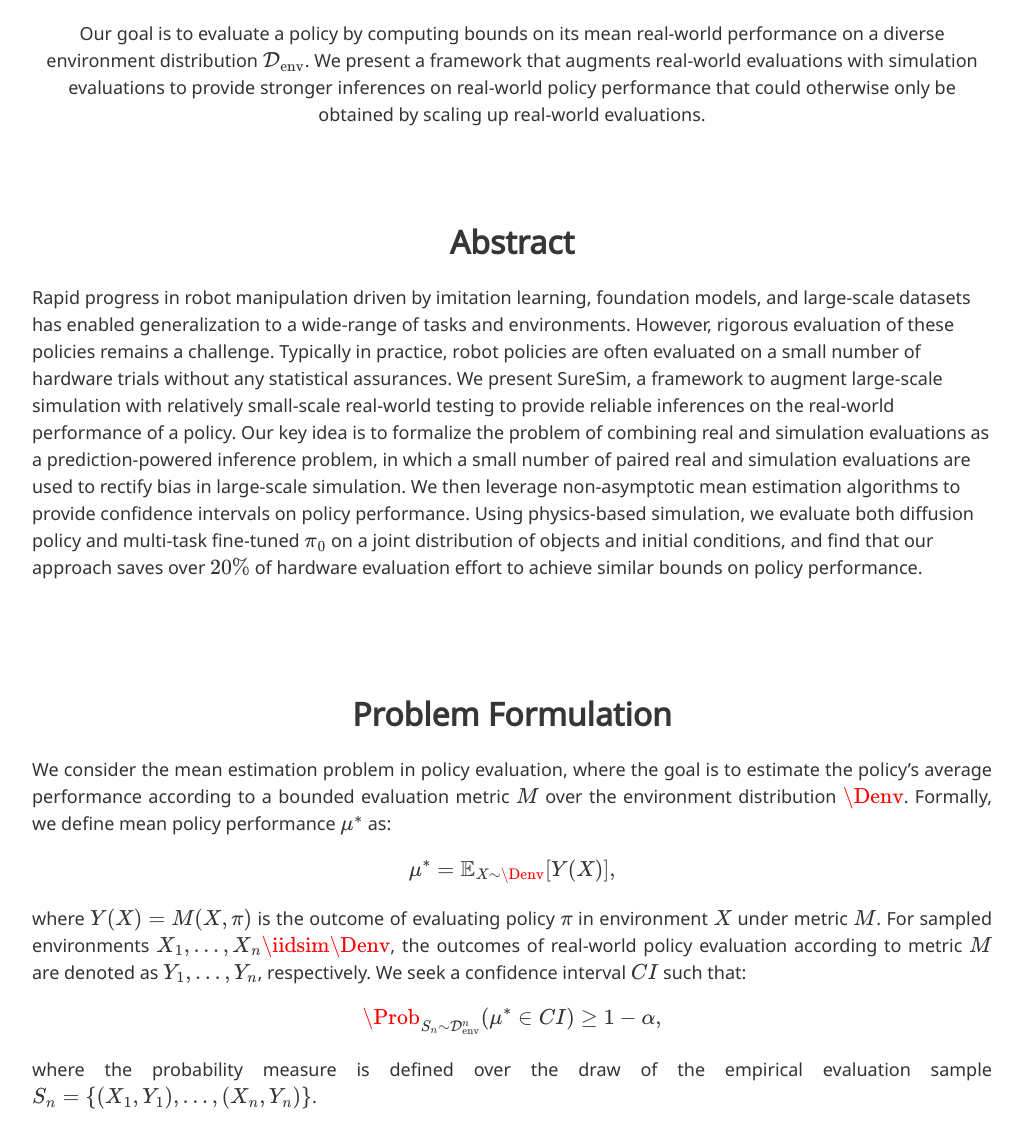
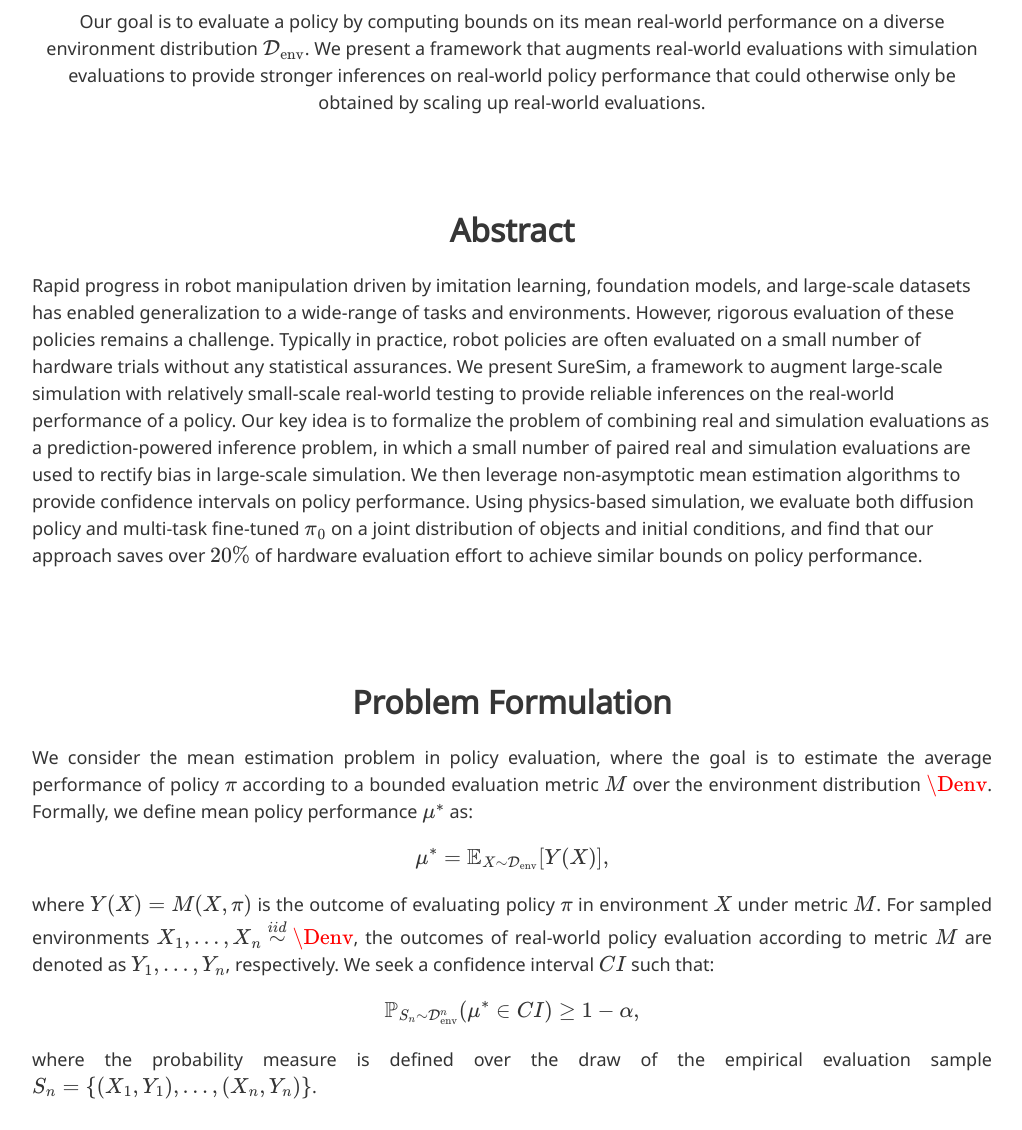
Before and after one commit to SureSim-Robot-Eval/SureSim-Robot-Eval.github.io, a plain HTML site: page index.html in a window 1280 px wide. Shown: the part 843-1973 px from the top of the page, without its empty margins (128-1150 px from the left). Drawn offline with nearby package versions, Linux system fonts and the light colour scheme; some icons are missing; a web font is replaced by a local one.

Commit message:
math fixes

```diff
--- a/index.html
+++ b/index.html
@@ -150,9 +150,9 @@
   <section id="overview" class="section">
     <div class="container is-max-desktop content-container has-text-centered">
       <img src="static/overview.png" alt="Overview Figure" class="overview-image" />
-      <p style="margin-top:1rem;">
+      <figcaption style="margin-top:0.25rem;">
         Our goal is to evaluate a policy by computing bounds on its mean real-world performance on a diverse environment distribution \(\mathcal{D}_{\text{env}}\). We present a framework that augments real-world evaluations with simulation evaluations to provide stronger inferences on real-world policy performance that could otherwise only be obtained by scaling up real-world evaluations.
-      </p>
+      </figcaption>
     </div>
   </section>
 
@@ -189,14 +189,14 @@
     <div class="container is-max-desktop content-container">
       <h2 class="title is-3 has-text-centered">Problem Formulation</h2>
       <p class="has-text-justified">
-        We consider the mean estimation problem in policy evaluation, where the goal is to estimate the policy’s average performance according to a bounded evaluation metric \(M\) over the environment distribution \(\Denv\). Formally, we define mean policy performance \(\mu^*\) as:
+        We consider the mean estimation problem in policy evaluation, where the goal is to estimate the average performance of policy \(\pi\) according to a bounded evaluation metric \(M\) over the environment distribution \(\Denv\). Formally, we define mean policy performance \(\mu^*\) as:
         \begin{equation}
-            \mu^* = \mathbb{E}_{X \sim \Denv} [Y(X)],
+            \mu^* = \mathbb{E}_{X \sim \mathcal{D}_{\text{env}}} [Y(X)],
         \end{equation}
-        where \(Y(X)=M(X,\pi)\) is the outcome of evaluating policy \(\pi\) in environment \(X\) under metric \(M\). For sampled environments \(X_1, \ldots, X_{n} \iidsim \Denv\), the outcomes of real-world policy evaluation according to metric \(M\) are denoted as \(Y_1,\ldots,Y_n\), respectively. We seek a confidence interval \(CI\) such that:
+        where \(Y(X)=M(X,\pi)\) is the outcome of evaluating policy \(\pi\) in environment \(X\) under metric \(M\). For sampled environments \(X_1, \ldots, X_{n} \stackrel{{iid}}{\sim} \Denv\), the outcomes of real-world policy evaluation according to metric \(M\) are denoted as \(Y_1,\ldots,Y_n\), respectively. We seek a confidence interval \(CI\) such that:
       \begin{equation}
       \label{eq:guarantee}
-      \Prob_{S_n \sim \mathcal{D}^{n}_{\text{env}}} (\mu^* \in CI) \geq 1 - \alpha,
+      \mathbb{P}_{S_n \sim \mathcal{D}^{n}_{\text{env}}} (\mu^* \in CI) \geq 1 - \alpha,
       \end{equation}
       where the probability measure is defined over the draw of the empirical evaluation sample \(S_n = \{(X_1, Y_1), \ldots , (X_n, Y_n)\}\).
       </p>
```
